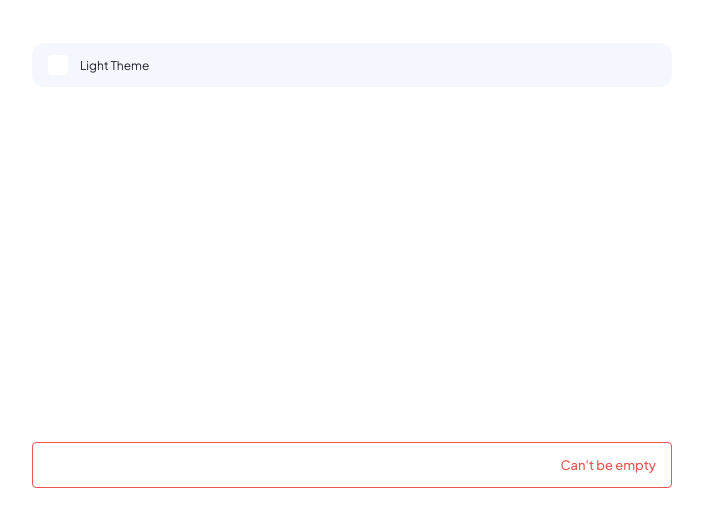
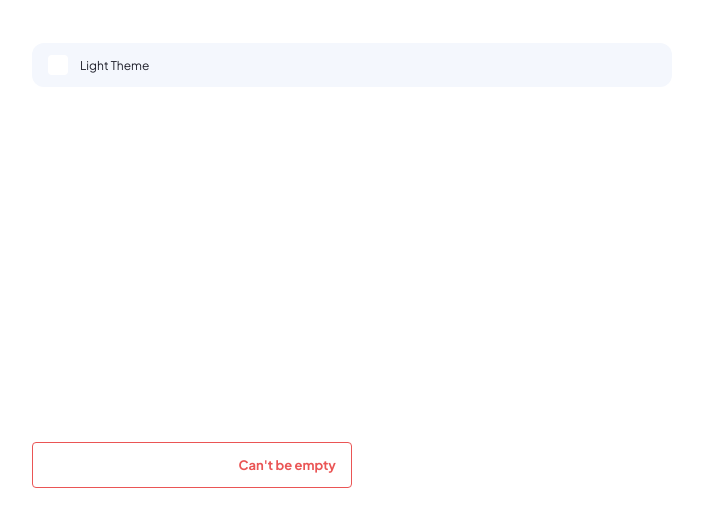
Before and after one commit to oniasfilho/kanban-app, a Next.js app: page / in a window 1280 px wide. Shown: the part 135-662 px from the top of the page, without its empty margins (288-991 px from the left). Built offline with nearby package versions, Linux system fonts and the light colour scheme.

Commit message:
modifies textfield layout

```diff
--- a/components/Textfield/Textfield.module.scss
+++ b/components/Textfield/Textfield.module.scss
@@ -1,6 +1,10 @@
 .container {
   position: relative;
-  width: 100%;
+  width: 20rem;
+  display: flex;
+  align-items: center;
+  justify-content: center;
+  gap: 0.5rem;
 
   &.light {
     .input {
@@ -38,6 +42,7 @@
   padding: 0.875rem 1rem;
   font-family: var(--font-family-sans);
   font-size: var(--font-size-body-l);
+  font-weight: var(--font-weight-bold);
   color: var(--foreground);
   background: transparent;
   border: 1px solid var(--color-gray-700);
@@ -75,7 +80,7 @@
   top: 50%;
   transform: translateY(-50%);
   font-size: var(--font-size-body-l);
-  font-weight: var(--font-weight-medium);
+  font-weight: var(--font-weight-bold);
   color: var(--color-red-500);
   pointer-events: none;
 }
```
